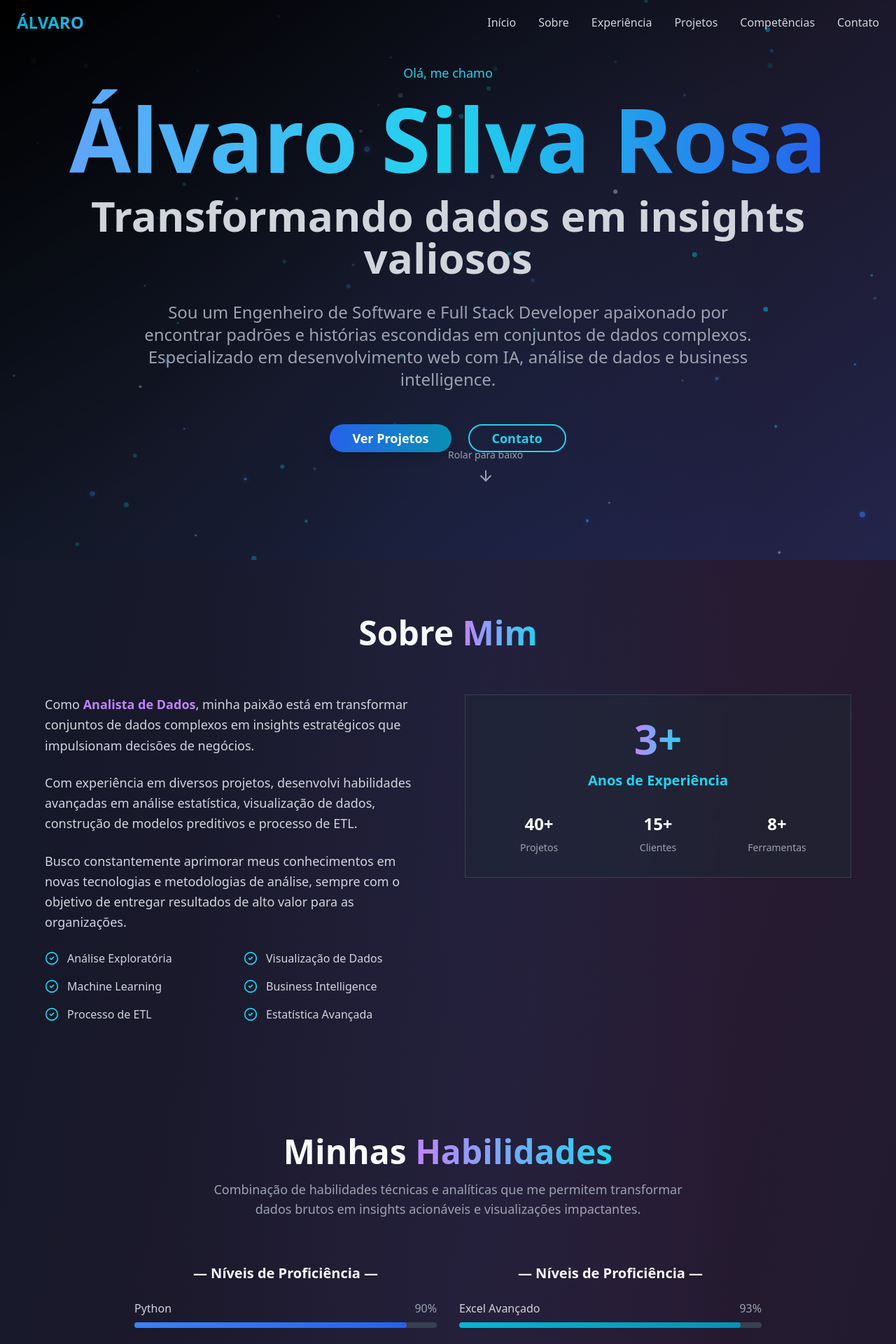
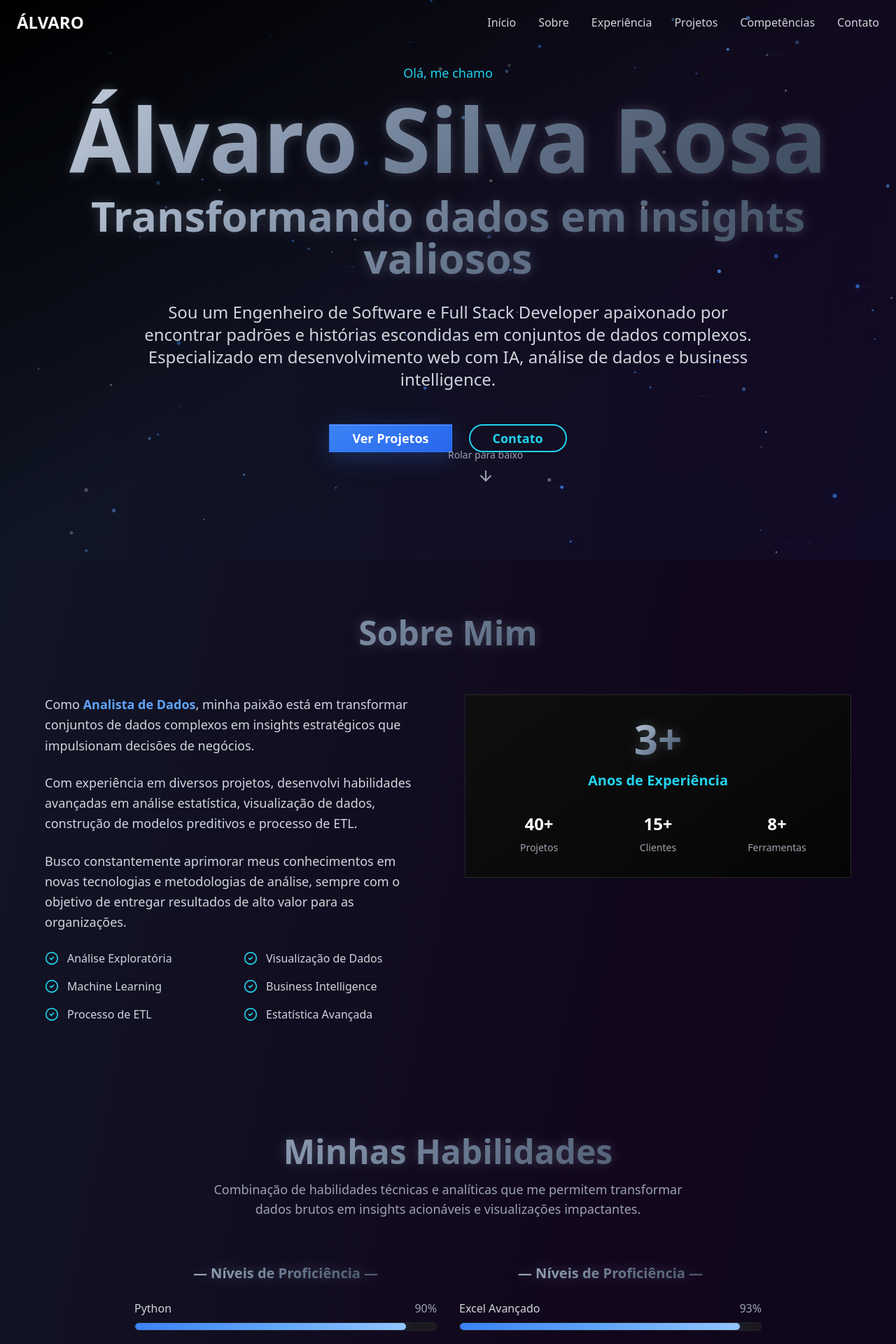
Before and after one commit to alvarorosaassuncao/portfolioalvaro, a React (Vite) app: page / in a window 1280 px wide. Shown: the top 1920 px of the page at 70% size. Built offline with nearby package versions, Linux system fonts and the light colour scheme.

Commit message:
Refactor: Improve design and color palette
- Rounded card borders
- Dark background
- Silver titles
- Maintain motion effects
- Apply best design practices

```diff
--- a/src/components/About.tsx
+++ b/src/components/About.tsx
@@ -30,8 +30,8 @@ const About = () => {
           transition={{ duration: 0.8 }}
           viewport={{ once: true }}
         >
-          <h2 className="text-4xl md:text-5xl font-bold mb-4">
-            Sobre <span className="bg-gradient-to-r from-purple-400 to-cyan-400 bg-clip-text text-transparent">Mim</span>
+          <h2 className="text-4xl md:text-5xl font-bold mb-4 silver-title">
+            Sobre Mim
           </h2>
         </motion.div>
 
@@ -46,7 +46,7 @@ const About = () => {
           >
             <div>
               <p className="text-lg text-gray-300 leading-relaxed mb-6">
-                Como <span className="text-purple-400 font-semibold">Analista de Dados</span>, minha paixão está em transformar conjuntos
+                Como <span className="text-blue-400 font-semibold">Analista de Dados</span>, minha paixão está em transformar conjuntos
                 de dados complexos em insights estratégicos que impulsionam decisões
                 de negócios.
               </p>
@@ -89,7 +89,7 @@ const About = () => {
             transition={{ duration: 0.8, delay: 0.2 }}
             viewport={{ once: true }}
           >
-            <Card className="bg-gray-800/50 border-gray-700 p-8 backdrop-blur-sm">
+            <Card className="sophisticated-card p-8">
               <div className="text-center mb-8">
                 <motion.div
                   className="text-6xl font-bold mb-4"
@@ -98,7 +98,7 @@ const About = () => {
                   transition={{ delay: 0.4, type: "spring", stiffness: 100 }}
                   viewport={{ once: true }}
                 >
-                  <span className="bg-gradient-to-r from-purple-400 to-cyan-400 bg-clip-text text-transparent">
+                  <span className="silver-title">
                     3+
                   </span>
                 </motion.div>
--- a/src/components/Hero.tsx
+++ b/src/components/Hero.tsx
@@ -9,8 +9,8 @@ const Hero = () => {
     <section id="home" className="min-h-screen flex items-center justify-center relative overflow-hidden">
       <ParticleBackground />
 
-      {/* Background gradient */}
-      <div className="absolute inset-0 bg-gradient-to-br from-black via-gray-900/50 to-blue-900/30"></div>
+      {/* Background gradient overlay */}
+      <div className="absolute inset-0 bg-gradient-to-br from-black via-gray-900/20 to-blue-900/10"></div>
 
       <div className="container mx-auto px-6 text-center relative z-10">
         <motion.div
@@ -28,21 +28,21 @@ const Hero = () => {
             Olá, me chamo
           </motion.p>
 
-          {/* Main Name */}
+          {/* Main Name with Silver Effect */}
           <motion.h1
             className="text-6xl md:text-8xl lg:text-9xl font-bold mb-4"
             initial={{ scale: 0.5, opacity: 0 }}
             animate={{ scale: 1, opacity: 1 }}
             transition={{ duration: 1.2, ease: "easeOut" }}
           >
-            <span className="bg-gradient-to-r from-blue-400 via-cyan-400 to-blue-600 bg-clip-text text-transparent">
+            <span className="silver-title">
               Álvaro Silva Rosa
             </span>
           </motion.h1>
 
-          {/* Subtitle */}
+          {/* Subtitle with Silver Effect */}
           <motion.h2
-            className="text-3xl md:text-5xl lg:text-6xl font-bold mb-8 text-gray-300"
+            className="text-3xl md:text-5xl lg:text-6xl font-bold mb-8 silver-title"
             initial={{ x: -100, opacity: 0 }}
             animate={{ x: 0, opacity: 1 }}
             transition={{ duration: 1, delay: 0.6 }}
@@ -52,7 +52,7 @@ const Hero = () => {
 
           {/* Description */}
           <motion.p
-            className="text-lg md:text-xl lg:text-2xl text-gray-400 mb-12 max-w-4xl mx-auto"
+            className="text-lg md:text-xl lg:text-2xl text-gray-300 mb-12 max-w-4xl mx-auto"
             initial={{ x: 100, opacity: 0 }}
             animate={{ x: 0, opacity: 1 }}
             transition={{ duration: 1, delay: 0.8 }}
@@ -69,7 +69,7 @@ const Hero = () => {
             transition={{ delay: 1 }}
           >
             <Button
-              className="bg-gradient-to-r from-blue-600 to-cyan-600 hover:from-blue-500 hover:to-cyan-500 text-white font-semibold py-4 px-8 rounded-full text-lg transition-all duration-300 shadow-lg hover:shadow-blue-500/25"
+              className="modern-button text-white font-semibold py-4 px-8 text-lg"
               onClick={() => document.getElementById('projects')?.scrollIntoView({ behavior: 'smooth' })}
             >
               Ver Projetos
--- a/src/components/ParticleBackground.tsx
+++ b/src/components/ParticleBackground.tsx
@@ -1,4 +1,3 @@
-
 import { useEffect, useRef } from 'react';
 
 interface Particle {
@@ -30,23 +29,47 @@ const ParticleBackground = () => {
     };
 
     const createParticles = () => {
-      const particleCount = Math.floor((canvas.width * canvas.height) / 15000);
+      const particleCount = Math.floor((canvas.width * canvas.height) / 12000);
 
       for (let i = 0; i < particleCount; i++) {
         particles.push({
           x: Math.random() * canvas.width,
           y: Math.random() * canvas.height,
-          size: Math.random() * 3 + 1,
-          speedX: (Math.random() - 0.5) * 0.5,
-          speedY: (Math.random() - 0.5) * 0.5,
-          opacity: Math.random() * 0.8 + 0.2,
-          color: Math.random() > 0.6 ? '#3b82f6' : Math.random() > 0.3 ? '#06b6d4' : '#c0c0c0'
+          size: Math.random() * 2.5 + 0.5,
+          speedX: (Math.random() - 0.5) * 0.3,
+          speedY: (Math.random() - 0.5) * 0.3,
+          opacity: Math.random() * 0.6 + 0.3,
+          color: Math.random() > 0.7 ? '#3b82f6' : Math.random() > 0.4 ? '#60a5fa' : '#c0c0c0'
         });
+      }
+    };
+
+    const drawConnections = () => {
+      for (let i = 0; i < particles.length; i++) {
+        for (let j = i + 1; j < particles.length; j++) {
+          const dx = particles[i].x - particles[j].x;
+          const dy = particles[i].y - particles[j].y;
+          const distance = Math.sqrt(dx * dx + dy * dy);
+
+          if (distance < 120) {
+            ctx.beginPath();
+            ctx.moveTo(particles[i].x, particles[j].y);
+            ctx.lineTo(particles[j].x, particles[j].y);
+
+            const opacity = (120 - distance) / 120 * 0.15;
+            ctx.strokeStyle = `rgba(96, 165, 250, ${opacity})`;
+            ctx.lineWidth = 0.5;
+            ctx.stroke();
+          }
+        }
       }
     };
 
     const animateParticles = () => {
       ctx.clearRect(0, 0, canvas.width, canvas.height);
+
+      // Draw connections first
+      drawConnections();
 
       particles.forEach((particle) => {
         particle.x += particle.speedX;
@@ -55,21 +78,26 @@ const ParticleBackground = () => {
         if (particle.x < 0 || particle.x > canvas.width) particle.speedX *= -1;
         if (particle.y < 0 || particle.y > canvas.height) particle.speedY *= -1;
 
+        // Keep particles within bounds
+        particle.x = Math.max(0, Math.min(canvas.width, particle.x));
+        particle.y = Math.max(0, Math.min(canvas.height, particle.y));
+
         ctx.beginPath();
         ctx.arc(particle.x, particle.y, particle.size, 0, Math.PI * 2);
         ctx.fillStyle = particle.color;
         ctx.globalAlpha = particle.opacity;
         ctx.fill();
 
-        // Add glow effect for blue particles
+        // Enhanced glow effect for blue particles
         if (particle.color === '#3b82f6') {
           ctx.shadowColor = '#3b82f6';
-          ctx.shadowBlur = 10;
+          ctx.shadowBlur = 15;
           ctx.fill();
           ctx.shadowBlur = 0;
         }
       });
 
+      ctx.globalAlpha = 1;
       animationFrameId = requestAnimationFrame(animateParticles);
     };
 
--- a/src/components/Skills.tsx
+++ b/src/components/Skills.tsx
@@ -41,8 +41,8 @@ const Skills = () => {
           transition={{ duration: 0.8 }}
           viewport={{ once: true }}
         >
-          <h2 className="text-4xl md:text-5xl font-bold mb-4">
-            Minhas <span className="bg-gradient-to-r from-purple-400 to-cyan-400 bg-clip-text text-transparent">Habilidades</span>
+          <h2 className="text-4xl md:text-5xl font-bold mb-4 silver-title">
+            Minhas Habilidades
           </h2>
           <p className="text-gray-400 text-lg max-w-2xl mx-auto">
             Combinação de habilidades técnicas e analíticas que me permitem transformar dados
@@ -60,7 +60,7 @@ const Skills = () => {
             viewport={{ once: true }}
           >
             <div>
-              <h3 className="text-xl font-semibold mb-6 text-center">
+              <h3 className="text-xl font-semibold mb-6 text-center silver-title">
                 — Níveis de Proficiência —
               </h3>
               {skillBars.slice(0, 5).map((skill, index) => (
@@ -76,9 +76,9 @@ const Skills = () => {
                     <span className="text-gray-300 font-medium">{skill.name}</span>
                     <span className="text-gray-400">{skill.level}%</span>
                   </div>
-                  <div className="w-full bg-gray-700 rounded-full h-2">
+                  <div className="skill-bar-bg h-3">
                     <motion.div
-                      className={`h-2 rounded-full bg-gradient-to-r ${skill.color}`}
+                      className="skill-bar-fill h-full"
                       initial={{ width: 0 }}
                       whileInView={{ width: `${skill.level}%` }}
                       transition={{ duration: 1.5, delay: index * 0.1 }}
@@ -90,7 +90,7 @@ const Skills = () => {
             </div>
 
             <div>
-              <h3 className="text-xl font-semibold mb-6 text-center">
+              <h3 className="text-xl font-semibold mb-6 text-center silver-title">
                 — Níveis de Proficiência —
               </h3>
               {skillBars.slice(5).map((skill, index) => (
@@ -106,9 +106,9 @@ const Skills = () => {
                     <span className="text-gray-300 font-medium">{skill.name}</span>
                     <span className="text-gray-400">{skill.level}%</span>
                   </div>
-                  <div className="w-full bg-gray-700 rounded-full h-2">
+                  <div className="skill-bar-bg h-3">
                     <motion.div
-                      className={`h-2 rounded-full bg-gradient-to-r ${skill.color}`}
+                      className="skill-bar-fill h-full"
                       initial={{ width: 0 }}
                       whileInView={{ width: `${skill.level}%` }}
                       transition={{ duration: 1.5, delay: index * 0.1 }}
@@ -129,8 +129,8 @@ const Skills = () => {
           viewport={{ once: true }}
         >
           <div className="text-center mb-8">
-            <h3 className="text-2xl font-semibold">
-              — <span className="text-cyan-400">Ferramentas & Linguagens</span> —
+            <h3 className="text-2xl font-semibold silver-title">
+              — Ferramentas & Linguagens —
             </h3>
           </div>
 
@@ -138,7 +138,7 @@ const Skills = () => {
             {techIcons.map((tech, index) => (
               <motion.div
                 key={tech.name}
-                className="bg-gray-800/50 border border-gray-700 rounded-lg p-6 text-center hover:border-purple-500/50 transition-all duration-300"
+                className="tech-icon-container p-6 text-center"
                 initial={{ opacity: 0, scale: 0.8 }}
                 whileInView={{ opacity: 1, scale: 1 }}
                 transition={{ delay: index * 0.1 }}
--- a/src/index.css
+++ b/src/index.css
@@ -5,32 +5,32 @@
 
 @layer base {
   :root {
-    --background: 222.2 84% 4.9%;
-    --foreground: 210 40% 98%;
-    --card: 222.2 84% 4.9%;
-    --card-foreground: 210 40% 98%;
-    --popover: 222.2 84% 4.9%;
-    --popover-foreground: 210 40% 98%;
+    --background: 0 0% 0%;
+    --foreground: 0 0% 98%;
+    --card: 0 0% 3%;
+    --card-foreground: 0 0% 98%;
+    --popover: 0 0% 3%;
+    --popover-foreground: 0 0% 98%;
     --primary: 217 91% 60%;
-    --primary-foreground: 222.2 47.4% 11.2%;
-    --secondary: 217.2 32.6% 17.5%;
-    --secondary-foreground: 210 40% 98%;
-    --muted: 217.2 32.6% 17.5%;
-    --muted-foreground: 215 20.2% 65.1%;
-    --accent: 217.2 32.6% 17.5%;
-    --accent-foreground: 210 40% 98%;
+    --primary-foreground: 0 0% 98%;
+    --secondary: 0 0% 14%;
+    --secondary-foreground: 0 0% 98%;
+    --muted: 0 0% 14%;
+    --muted-foreground: 0 0% 65%;
+    --accent: 0 0% 14%;
+    --accent-foreground: 0 0% 98%;
     --destructive: 0 62.8% 30.6%;
-    --destructive-foreground: 210 40% 98%;
-    --border: 217.2 32.6% 17.5%;
-    --input: 217.2 32.6% 17.5%;
+    --destructive-foreground: 0 0% 98%;
+    --border: 0 0% 14%;
+    --input: 0 0% 14%;
     --ring: 212.7 26.8% 83.9%;
-    --sidebar-background: 240 5.9% 10%;
-    --sidebar-foreground: 240 4.8% 95.9%;
+    --sidebar-background: 0 0% 2%;
+    --sidebar-foreground: 0 0% 95%;
     --sidebar-primary: 217 91% 60%;
     --sidebar-primary-foreground: 0 0% 100%;
-    --sidebar-accent: 240 3.7% 15.9%;
-    --sidebar-accent-foreground: 240 4.8% 95.9%;
-    --sidebar-border: 240 3.7% 15.9%;
+    --sidebar-accent: 0 0% 14%;
+    --sidebar-accent-foreground: 0 0% 95%;
+    --sidebar-border: 0 0% 14%;
     --sidebar-ring: 217.2 91.2% 59.8%;
   }
 }
@@ -42,12 +42,7 @@
 
   body {
     @apply bg-background text-foreground;
-    background:
-      radial-gradient(ellipse at top, rgba(59, 130, 246, 0.15) 0%, transparent 50%),
-      radial-gradient(ellipse at bottom, rgba(6, 182, 212, 0.1) 0%, transparent 50%),
-      linear-gradient(135deg, #000000 0%, #0f0f0f 25%, #1a1a1a 50%, #0f0f0f 75%, #000000 100%);
-    background-size: 100% 100%, 100% 100%, 400% 400%;
-    animation: gradientShift 20s ease infinite;
+    background: #000000;
     min-height: 100vh;
     overflow-x: hidden;
   }
@@ -56,31 +51,109 @@
     scroll-behavior: smooth;
   }
 
-  @keyframes gradientShift {
-    0%, 100% {
-      background-position: 0% 50%, 0% 50%, 0% 50%;
-    }
-    50% {
-      background-position: 100% 50%, 100% 50%, 100% 50%;
-    }
-  }
-
-  .gradient-text {
-    background: linear-gradient(135deg, #3b82f6 0%, #06b6d4 50%, #60a5fa 100%);
+  /* Silver metallic gradient for titles */
+  .silver-title {
+    background: linear-gradient(135deg, #f8fafc 0%, #e2e8f0 15%, #cbd5e1 30%, #94a3b8 45%, #64748b 60%, #475569 75%, #334155 90%, #1e293b 100%);
     background-size: 200% 200%;
     -webkit-background-clip: text;
     -webkit-text-fill-color: transparent;
     background-clip: text;
-    animation: textShimmer 4s ease-in-out infinite;
+    animation: silverShimmer 4s ease-in-out infinite;
+    filter: drop-shadow(0 0 8px rgba(148, 163, 184, 0.3));
   }
 
-  @keyframes textShimmer {
+  @keyframes silverShimmer {
     0%, 100% {
       background-position: 0% 50%;
     }
     50% {
       background-position: 100% 50%;
     }
+  }
+
+  /* Enhanced card styles */
+  .sophisticated-card {
+    background: linear-gradient(145deg, rgba(15, 15, 15, 0.9), rgba(5, 5, 5, 0.95));
+    border: 1px solid rgba(148, 163, 184, 0.2);
+    border-radius: 28px;
+    backdrop-filter: blur(20px);
+    box-shadow:
+      0 20px 40px rgba(0, 0, 0, 0.4),
+      0 1px 0 rgba(255, 255, 255, 0.1) inset,
+      0 -1px 0 rgba(0, 0, 0, 0.3) inset;
+    transition: all 0.4s cubic-bezier(0.4, 0, 0.2, 1);
+  }
+
+  .sophisticated-card:hover {
+    transform: translateY(-8px) scale(1.02);
+    border-color: rgba(59, 130, 246, 0.4);
+    box-shadow:
+      0 32px 64px rgba(0, 0, 0, 0.5),
+      0 0 40px rgba(59, 130, 246, 0.15),
+      0 1px 0 rgba(255, 255, 255, 0.15) inset;
+  }
+
+  /* Button enhancements */
+  .modern-button {
+    background: linear-gradient(145deg, rgba(59, 130, 246, 0.9), rgba(37, 99, 235, 0.9));
+    border: 1px solid rgba(59, 130, 246, 0.3);
+    border-radius: 24px;
+    backdrop-filter: blur(10px);
+    box-shadow:
+      0 8px 32px rgba(59, 130, 246, 0.25),
+      0 1px 0 rgba(255, 255, 255, 0.2) inset;
+    transition: all 0.3s cubic-bezier(0.4, 0, 0.2, 1);
+  }
+
+  .modern-button:hover {
+    transform: translateY(-2px) scale(1.05);
+    box-shadow:
+      0 12px 40px rgba(59, 130, 246, 0.35),
+      0 1px 0 rgba(255, 255, 255, 0.25) inset;
+  }
+
+  /* Progress bar enhancements */
+  .skill-bar-bg {
+    background: linear-gradient(90deg, rgba(20, 20, 20, 0.8), rgba(30, 30, 30, 0.8));
+    border: 1px solid rgba(148, 163, 184, 0.1);
+    border-radius: 12px;
+    overflow: hidden;
+  }
+
+  .skill-bar-fill {
+    background: linear-gradient(90deg, #3b82f6, #60a5fa, #93c5fd);
+    box-shadow: 0 0 20px rgba(59, 130, 246, 0.4);
+    border-radius: 10px;
+  }
+
+  /* Icon container enhancements */
+  .tech-icon-container {
+    background: linear-gradient(145deg, rgba(15, 15, 15, 0.9), rgba(5, 5, 5, 0.9));
+    border: 1px solid rgba(148, 163, 184, 0.15);
+    border-radius: 20px;
+    backdrop-filter: blur(15px);
+    transition: all 0.3s cubic-bezier(0.4, 0, 0.2, 1);
+  }
+
+  .tech-icon-container:hover {
+    transform: translateY(-4px) scale(1.05);
+    border-color: rgba(59, 130, 246, 0.4);
+    box-shadow: 0 12px 24px rgba(0, 0, 0, 0.4);
+  }
+
+  /* Timeline enhancements */
+  .timeline-card {
+    background: linear-gradient(145deg, rgba(15, 15, 15, 0.85), rgba(5, 5, 5, 0.9));
+    border: 1px solid rgba(148, 163, 184, 0.2);
+    border-radius: 24px;
+    backdrop-filter: blur(15px);
+    transition: all 0.4s cubic-bezier(0.4, 0, 0.2, 1);
+  }
+
+  .timeline-card:hover {
+    transform: translateX(8px);
+    border-color: rgba(59, 130, 246, 0.4);
+    box-shadow: 0 16px 32px rgba(0, 0, 0, 0.4);
   }
 
   /* Scroll animations */
@@ -150,114 +223,6 @@
     transform: translateY(0);
   }
 
-  /* Enhanced Hover Effects */
-  .hover-lift {
-    transition: all 0.4s cubic-bezier(0.4, 0, 0.2, 1);
-  }
-
-  .hover-lift:hover {
-    transform: translateY(-15px) scale(1.02);
-    box-shadow: 0 25px 50px rgba(59, 130, 246, 0.2);
-  }
-
-  /* Card Animations */
-  .card-hover {
-    position: relative;
-    transition: all 0.3s ease;
-  }
-
-  .card-hover::before {
-    content: '';
-    position: absolute;
-    top: 0;
-    left: 0;
-    right: 0;
-    bottom: 0;
-    background: linear-gradient(45deg, rgba(59, 130, 246, 0.1), rgba(6, 182, 212, 0.1));
-    opacity: 0;
-    transition: opacity 0.3s ease;
-    z-index: -1;
-  }
-
-  .card-hover:hover::before {
-    opacity: 1;
-  }
-
-  /* Backdrop Blur Enhancements */
-  .backdrop-blur-custom {
-    backdrop-filter: blur(10px) saturate(180%);
-    background-color: rgba(0, 0, 0, 0.75);
-    border: 1px solid rgba(255, 255, 255, 0.125);
-  }
-
-  /* Loading Animations */
-  .loading-shimmer {
-    background: linear-gradient(
-      90deg,
-      rgba(255, 255, 255, 0) 0%,
-      rgba(255, 255, 255, 0.1) 50%,
-      rgba(255, 255, 255, 0) 100%
-    );
-    background-size: 200% 100%;
-    animation: shimmer 2s infinite;
-  }
-
-  @keyframes shimmer {
-    0% {
-      background-position: -200% 0;
-    }
-    100% {
-      background-position: 200% 0;
-    }
-  }
-
-  /* Enhanced typing effect */
-  .typewriter {
-    overflow: hidden;
-    border-right: 3px solid #3b82f6;
-    white-space: nowrap;
-    animation: typewriter 4s steps(40, end), blinkCaret 0.8s step-end infinite;
-  }
-
-  @keyframes typewriter {
-    from {
-      width: 0;
-    }
-    to {
-      width: 100%;
-    }
-  }
-
-  @keyframes blinkCaret {
-    from, to {
-      border-color: transparent;
-    }
-    50% {
-      border-color: #3b82f6;
-    }
-  }
-
-  /* Progress bar animation */
-  .progress-bar {
-    transition: width 1.5s ease-out;
-  }
-
-  /* Silver metallic effects */
-  .silver-gradient {
-    background: linear-gradient(135deg, #c0c0c0 0%, #e5e5e5 25%, #b8b8b8 50%, #d4d4d4 75%, #c0c0c0 100%);
-    background-size: 200% 200%;
-    animation: silverShimmer 3s ease-in-out infinite;
-  }
-
-  @keyframes silverShimmer {
-    0%, 100% {
-      background-position: 0% 50%;
-    }
-    50% {
-      background-position: 100% 50%;
-    }
-  }
-
   /* Blue glow effects */
   .blue-glow {
     box-shadow: 0 0 20px rgba(59, 130, 246, 0.3);
```
Also changed, not shown: src/components/Contact.tsx (+12 -12 lines), src/components/Experience.tsx (+7 -7 lines), src/components/Projects.tsx (+14 -16 lines).
